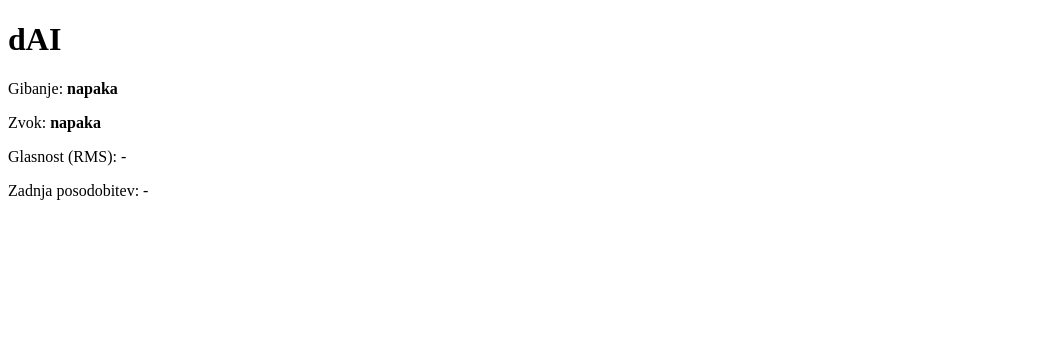
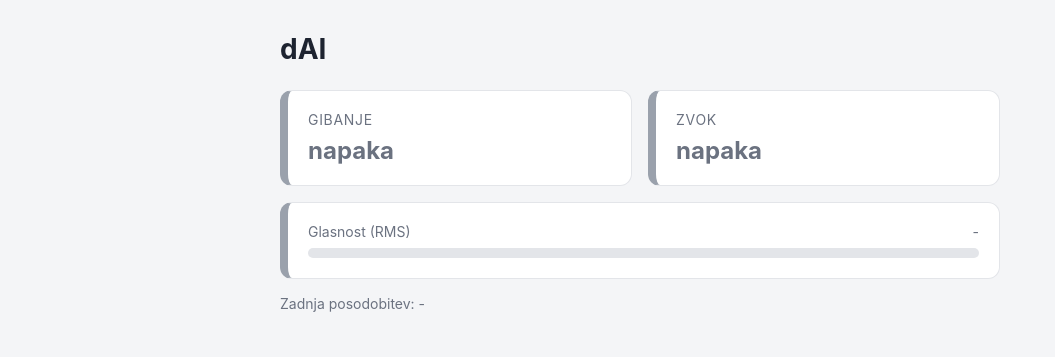
Before and after one commit to dAI-Bivanje-ai/dAI, a Flask app: page / in a window 1280 px wide. Shown: the top 357 px of the page, without its empty margins (0-1055 px from the left). Run offline with Flask 3, Linux system fonts and the light colour scheme.

Commit message:
dodan preprost styling

```diff
--- a/src/web/templates/index.html
+++ b/src/web/templates/index.html
@@ -2,44 +2,202 @@
 <html lang="sl">
 <head>
     <meta charset="utf-8">
+    <meta name="viewport" content="width=device-width, initial-scale=1">
     <title>dAI</title>
+    <style>
+        /* barve na enem mestu, da jih lahko hitro spremenimo */
+        :root {
+            --ozadje: #f4f5f7;
+            --kartica: #ffffff;
+            --besedilo: #1d2330;
+            --sivo: #6b7280;
+            --rob: #e3e5e9;
+
+            --delo: #1f9d55;
+            --telefon: #d64545;
+            --glasba: #d97706;
+            --pogovor: #2563eb;
+            --tisina: #9aa1ac;
+        }
+
+        /* temni način, če ga ima uporabnik vklopljenega v sistemu */
+        @media (prefers-color-scheme: dark) {
+            :root {
+                --ozadje: #14171c;
+                --kartica: #1e232b;
+                --besedilo: #e8eaee;
+                --sivo: #9aa1ac;
+                --rob: #2c323c;
+            }
+        }
+
+        body {
+            margin: 0;
+            padding: 32px 16px;
+            background: var(--ozadje);
+            color: var(--besedilo);
+            font-family: -apple-system, BlinkMacSystemFont, "Segoe UI", sans-serif;
+        }
+
+        main {
+            max-width: 720px;
+            margin: 0 auto;
+        }
+
+        h1 {
+            margin: 0 0 24px;
+            font-size: 28px;
+        }
+
+        .kartice {
+            display: grid;
+            grid-template-columns: 1fr 1fr;
+            gap: 16px;
+        }
+
+        /* na ozkem zaslonu (telefon) kartice ena pod drugo */
+        @media (max-width: 520px) {
+            .kartice {
+                grid-template-columns: 1fr;
+            }
+        }
+
+        .kartica {
+            background: var(--kartica);
+            border: 1px solid var(--rob);
+            border-left: 8px solid var(--tisina);
+            border-radius: 12px;
+            padding: 20px;
+        }
+
+        .naslov {
+            margin: 0 0 8px;
+            color: var(--sivo);
+            font-size: 14px;
+            text-transform: uppercase;
+            letter-spacing: 0.05em;
+        }
+
+        .oznaka {
+            margin: 0;
+            font-size: 36px;
+            font-weight: 700;
+        }
+
+        /* barva levega roba glede na oznako (data-oznaka nastavi JS) */
+        .kartica[data-oznaka="DELO"]    { border-left-color: var(--delo); }
+        .kartica[data-oznaka="TELEFON"] { border-left-color: var(--telefon); }
+        .kartica[data-oznaka="GLASBA"]  { border-left-color: var(--glasba); }
+        .kartica[data-oznaka="POGOVOR"] { border-left-color: var(--pogovor); }
+        .kartica[data-oznaka="TIŠINA"]  { border-left-color: var(--tisina); }
+
+        /* napaka in prekinjena povezava: cela oznaka sive barve */
+        .kartica[data-oznaka="napaka"] .oznaka,
+        .kartica[data-oznaka="povezava prekinjena"] .oznaka {
+            color: var(--sivo);
+            font-size: 24px;
+        }
+
+        .glasnost {
+            margin-top: 16px;
+        }
+
+        .vrstica {
+            display: flex;
+            justify-content: space-between;
+            color: var(--sivo);
+            font-size: 14px;
+        }
+
+        .trak {
+            height: 10px;
+            margin-top: 8px;
+            background: var(--rob);
+            border-radius: 5px;
+            overflow: hidden;
+        }
+
+        #rms_trak {
+            height: 100%;
+            width: 0%;
+            background: var(--pogovor);
+            transition: width 0.3s;
+        }
+
+        .noga {
+            margin-top: 16px;
+            color: var(--sivo);
+            font-size: 14px;
+        }
+    </style>
 </head>
 <body>
-    <h1>dAI</h1>
+    <main>
+        <h1>dAI</h1>
 
-    <p>Gibanje: <strong id="imu">čakam…</strong></p>
-    <p>Zvok: <strong id="mic">čakam…</strong></p>
-    <p>Glasnost (RMS): <span id="rms">-</span></p>
-    <p>Zadnja posodobitev: <span id="cas">-</span></p>
+        <div class="kartice">
+            <div class="kartica" id="imu_kartica">
+                <p class="naslov">Gibanje</p>
+                <p class="oznaka" id="imu">čakam…</p>
+            </div>
+            <div class="kartica" id="mic_kartica">
+                <p class="naslov">Zvok</p>
+                <p class="oznaka" id="mic">čakam…</p>
+            </div>
+        </div>
+
+        <div class="kartica glasnost">
+            <div class="vrstica">
+                <span>Glasnost (RMS)</span>
+                <span id="rms">-</span>
+            </div>
+            <div class="trak"><div id="rms_trak"></div></div>
+        </div>
+
+        <p class="noga">Zadnja posodobitev: <span id="cas">-</span></p>
+    </main>
 
     <script>
+        // RMS, pri katerem je trak poln (glasen govor je bil okoli 0.06)
+        const RMS_POLN_TRAK = 0.06;
+
+        // nastavi besedilo oznake in kartici pove, katero barvo naj uporabi
+        function nastavi_oznako(ime, besedilo) {
+            document.getElementById(ime).textContent = besedilo;
+            document.getElementById(ime + "_kartica").dataset.oznaka = besedilo;
+        }
+
         async function osvezi() {
             const odgovor = await fetch("/api/state");
             const stanje = await odgovor.json();
 
             if(stanje.error){
-                document.getElementById("imu").textContent = "napaka";
-                document.getElementById("mic").textContent = "napaka";
+                nastavi_oznako("imu", "napaka");
+                nastavi_oznako("mic", "napaka");
                 return;
             }
 
             if(!stanje.connected){
-                document.getElementById("imu").textContent = "povezava prekinjena";
-                document.getElementById("mic").textContent = "povezava prekinjena";
+                nastavi_oznako("imu", "povezava prekinjena");
+                nastavi_oznako("mic", "povezava prekinjena");
                 return;
             }
 
             // null pomeni, da model še nima stabilne oznake
             if (stanje.imu !== null) {
-                document.getElementById("imu").textContent = stanje.imu;
+                nastavi_oznako("imu", stanje.imu);
             }
             if (stanje.mic !== null) {
-                document.getElementById("mic").textContent = stanje.mic;
+                nastavi_oznako("mic", stanje.mic);
             }
 
             // time je 0, dokler pipeline še ni naredil nobene napovedi
             if(stanje.time > 0){
                 document.getElementById("rms").textContent = stanje.rms.toFixed(4);
+
+                // širina traku v odstotkih, največ 100 %
+                const delez = Math.min(stanje.rms / RMS_POLN_TRAK, 1);
+                document.getElementById("rms_trak").style.width = (delez * 100) + "%";
 
                 // time.time() v Pythonu je v sekundah, Date.now() v JS pa v milisekundah
                 const zdaj = Date.now() / 1000;
```
